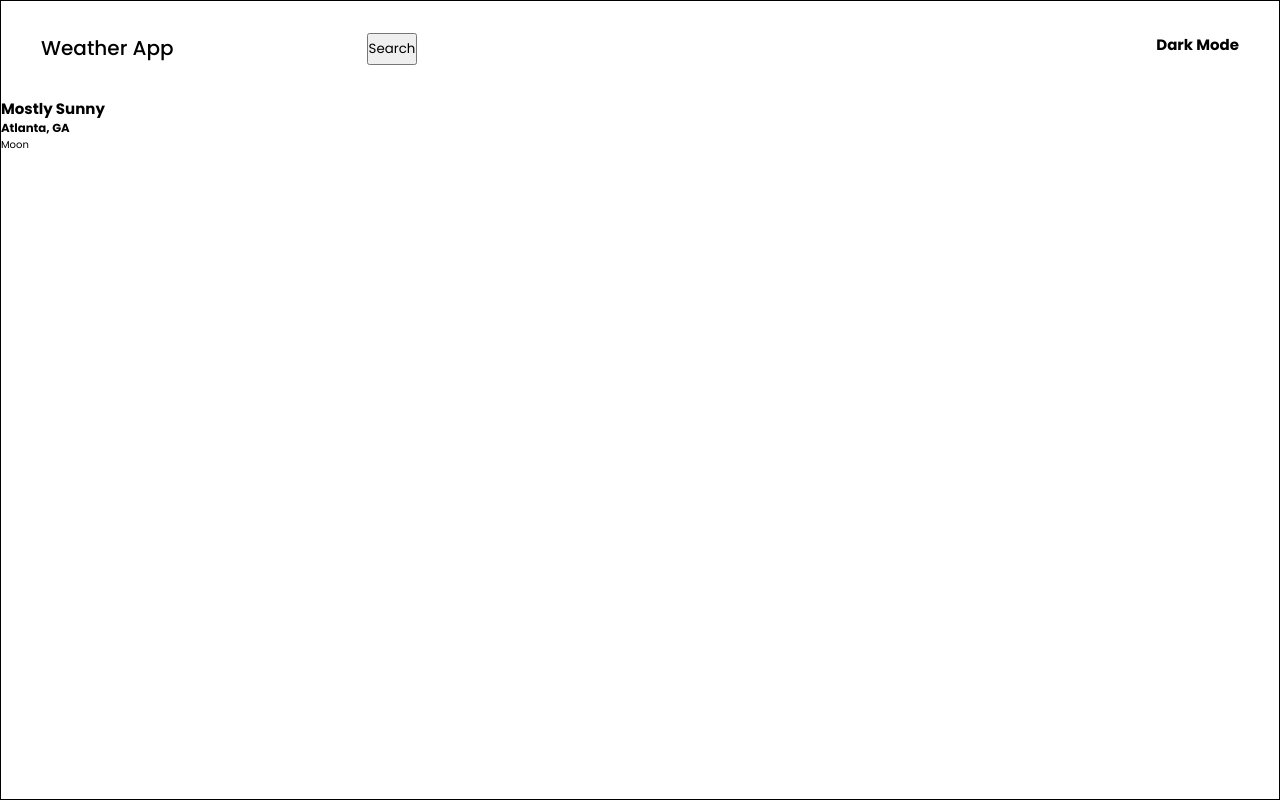
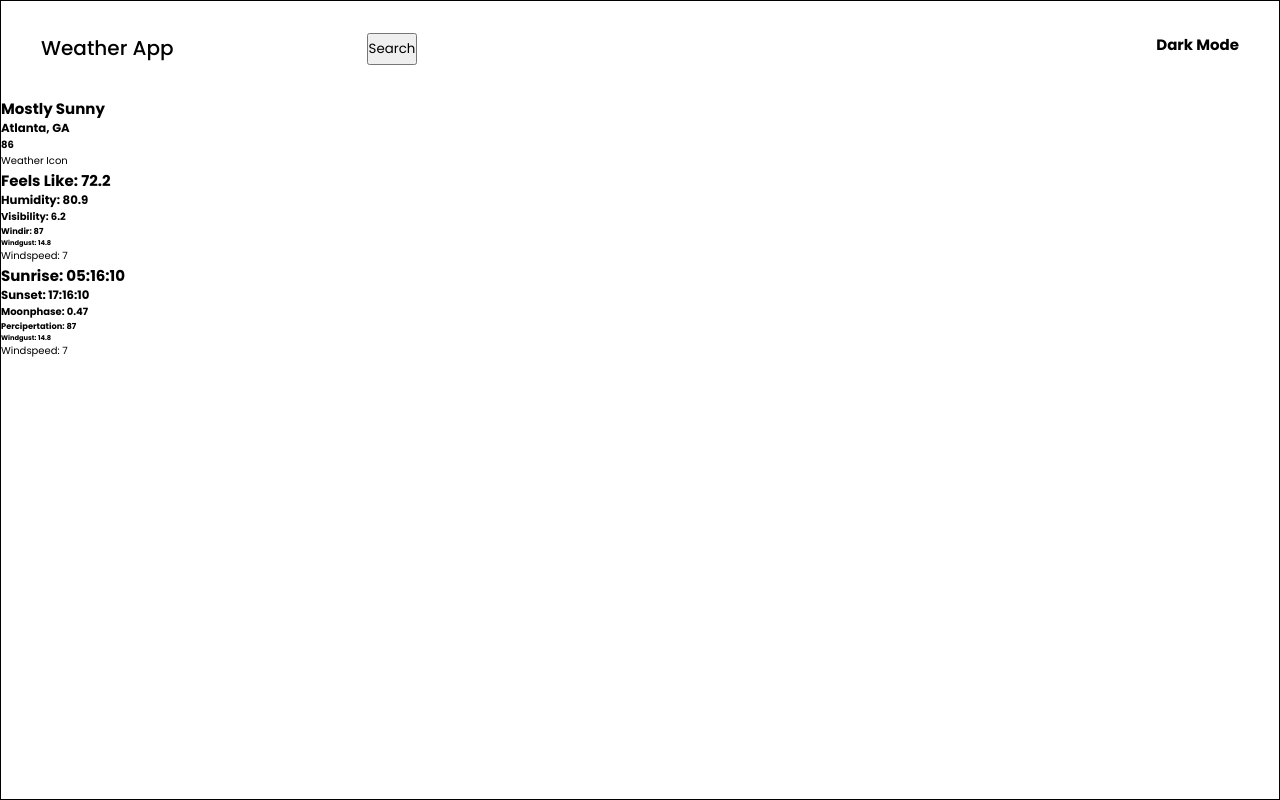
Before and after one commit to billyenglish/Weather_App, a website built with webpack: page src/template.html in a window 1280 px wide. Built offline with nearby package versions, Linux system fonts and the light colour scheme.

Commit message:
Created detail section.

```diff
--- a/src/template.html
+++ b/src/template.html
@@ -3,33 +3,56 @@
 <head>
     <meta charset="UTF-8">
     <meta name="viewport" content="width=device-width, initial-scale=1.0">
-    <title>Document</title>
+    <title>Weather App</title>
 </head>
 <body>
     <div class="container">
         <header>
             <div class="header-left">
-                <h1 class="weather-title-app">Weather App</h1>
+                <div class="logo-container">
+                    <h1 class="weather-title-app">Weather App</h1>
+                </div>
                 <div class="search-container">
                     <input type="text" name="weather-search" class="weather-search" id="weather-search">
-                    <button type="text">Search</button>
+                    <button type="text" class="search-button">Search</button>
                 </div>
             </div>
 
             <div class="header-right">
-                <h2>Dark Mode</h2>
+                <h2 class="theme-mode">Dark Mode</h2>
             </div>
         </header>
         <main>
             <section>
-                <div class="headline-forecase">
-                    <div class="city-headline-details">
+                <div class="top-headline-details">
+                    <div>
                         <h2 class="city-forecast">Mostly Sunny</h2>
                         <h3 class="city-location">Atlanta, GA</h3>
+                        <h4 class="current-temperature">86</h4>
                     </div>
 
                     <div>
-                        Moon
+                        Weather Icon
+                    </div>
+                </div>
+                <div class="headline-forecast">
+                    <div class="current-weather-details">
+                        <div>
+                            <h2 class="current-feels-link current-details">Feels Like: <span class="feels-link">72.2</span></h2>
+                            <h3 class="current-humidity current-details">Humidity: <span class="humidity">80.9</span></h3>
+                            <h4 class="current-visibility current-details">Visibility: <span class="current-visibility">6.2</span></h4>
+                            <h5 class="current-winddir current-details">Windir: <span class="winddir">87</span></h5>
+                            <h6 class="current-windgust current-details">Windgust: <span class="windgust">14.8</span></h6>
+                            <p class="current-windspeed current-details">Windspeed: <span class="windspeed">7</span></p>
+                        </div>
+                        <div>
+                            <h2 class="current-sunrise current-details">Sunrise: <span class="sunrise">05:16:10</span></h2>
+                            <h3 class="current-sunset current-details">Sunset: <span class="sunset">17:16:10</span></h3>
+                            <h4 class="current-moonphase current-details">Moonphase: <span class="current-moonphase">0.47</span></h4>
+                            <h5 class="current-percipertation current-details">Percipertation: <span class="percipertation">87</span></h5>
+                            <h6 class="current-windgust current-details">Windgust: <span class="windgust">14.8</span></h6>
+                            <p class="current-windspeed current-details">Windspeed: <span class="windspeed">7</span></p>
+                        </div>
                     </div>
                 </div>
             </section>
```
